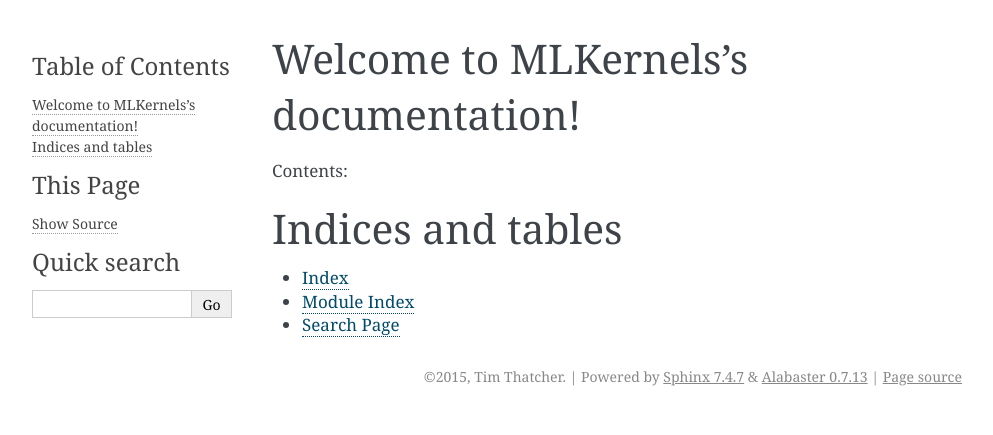
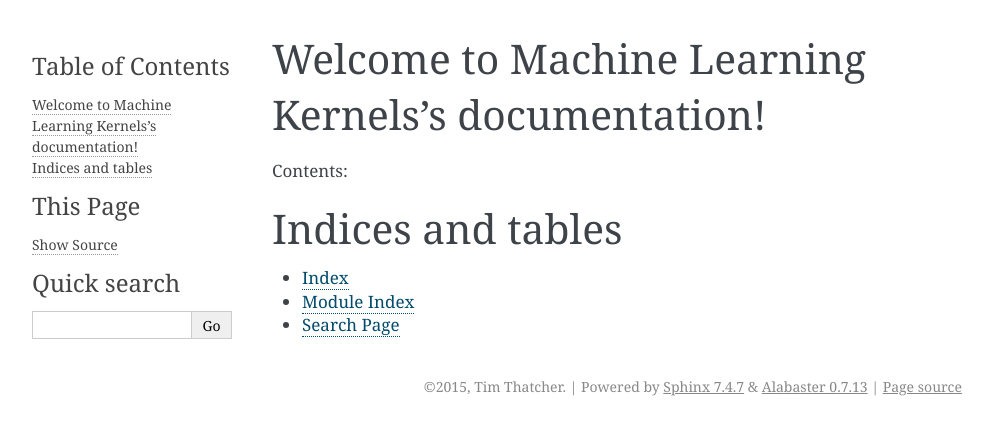
Before and after one commit to trthatcher/MLKernels.jl, a Sphinx documentation site: the page built from doc/index.rst, in a window 1280 px wide. Shown: the top 435 px of the page, without its empty margins (148-1141 px from the left). Built offline with Sphinx 7.4.7, drawn with Linux system fonts in a browser that asks for light colours.

Commit message:
Reset docs

```diff
--- a/doc/conf.py
+++ b/doc/conf.py
@@ -1,7 +1,7 @@
 # -*- coding: utf-8 -*-
 #
-# MLKernels documentation build configuration file, created by
-# sphinx-quickstart on Wed Jul 22 23:02:52 2015.
+# Machine Learning Kernels documentation build configuration file, created by
+# sphinx-quickstart on Sat Jul 25 10:39:46 2015.
 #
 # This file is execfile()d with the current directory set to its
 # containing dir.
@@ -48,7 +48,7 @@ source_suffix = '.rst'
 master_doc = 'index'
 
 # General information about the project.
-project = u'MLKernels'
+project = u'Machine Learning Kernels'
 copyright = u'2015, Tim Thatcher'
 author = u'Tim Thatcher'
 
@@ -57,9 +57,9 @@ author = u'Tim Thatcher'
 # built documents.
 #
 # The short X.Y version.
-version = '0'
+version = '0.0.3'
 # The full version, including alpha/beta/rc tags.
-release = '2'
+release = '0.0.3'
 
 # The language for content autogenerated by Sphinx. Refer to documentation
 # for a list of supported languages.
@@ -202,7 +202,7 @@ html_static_path = ['_static']
 #html_search_scorer = 'scorer.js'
 
 # Output file base name for HTML help builder.
-htmlhelp_basename = 'MLKernelsdoc'
+htmlhelp_basename = 'MachineLearningKernelsdoc'
 
 # -- Options for LaTeX output ---------------------------------------------
 
@@ -224,7 +224,7 @@ latex_elements = {
 # (source start file, target name, title,
 #  author, documentclass [howto, manual, or own class]).
 latex_documents = [
-  (master_doc, 'MLKernels.tex', u'MLKernels Documentation',
+  (master_doc, 'MachineLearningKernels.tex', u'Machine Learning Kernels Documentation',
    u'Tim Thatcher', 'manual'),
 ]
 
@@ -254,7 +254,7 @@ latex_documents = [
 # One entry per manual page. List of tuples
 # (source start file, name, description, authors, manual section).
 man_pages = [
-    (master_doc, 'mlkernels', u'MLKernels Documentation',
+    (master_doc, 'machinelearningkernels', u'Machine Learning Kernels Documentation',
      [author], 1)
 ]
 
@@ -268,8 +268,8 @@ man_pages = [
 # (source start file, target name, title, author,
 #  dir menu entry, description, category)
 texinfo_documents = [
-  (master_doc, 'MLKernels', u'MLKernels Documentation',
-   author, 'MLKernels', 'One line description of project.',
+  (master_doc, 'MachineLearningKernels', u'Machine Learning Kernels Documentation',
+   author, 'MachineLearningKernels', 'One line description of project.',
    'Miscellaneous'),
 ]
 
--- a/doc/index.rst
+++ b/doc/index.rst
@@ -1,10 +1,10 @@
-.. MLKernels documentation master file, created by
-   sphinx-quickstart on Wed Jul 22 23:02:52 2015.
+.. Machine Learning Kernels documentation master file, created by
+   sphinx-quickstart on Sat Jul 25 10:39:46 2015.
    You can adapt this file completely to your liking, but it should at least
    contain the root `toctree` directive.
 
-Welcome to MLKernels's documentation!
-=====================================
+Welcome to Machine Learning Kernels's documentation!
+====================================================
 
 Contents:
 
```
Also changed, not shown: 2 other files.
